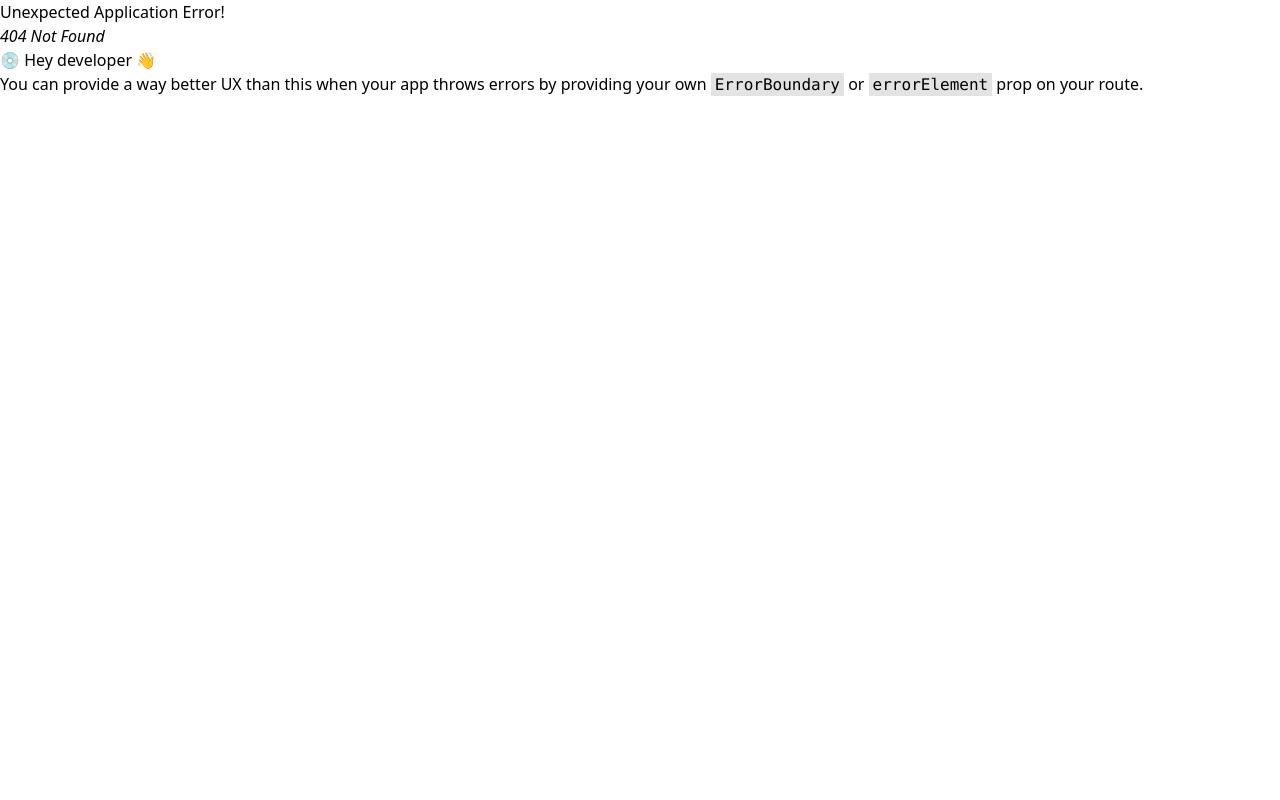
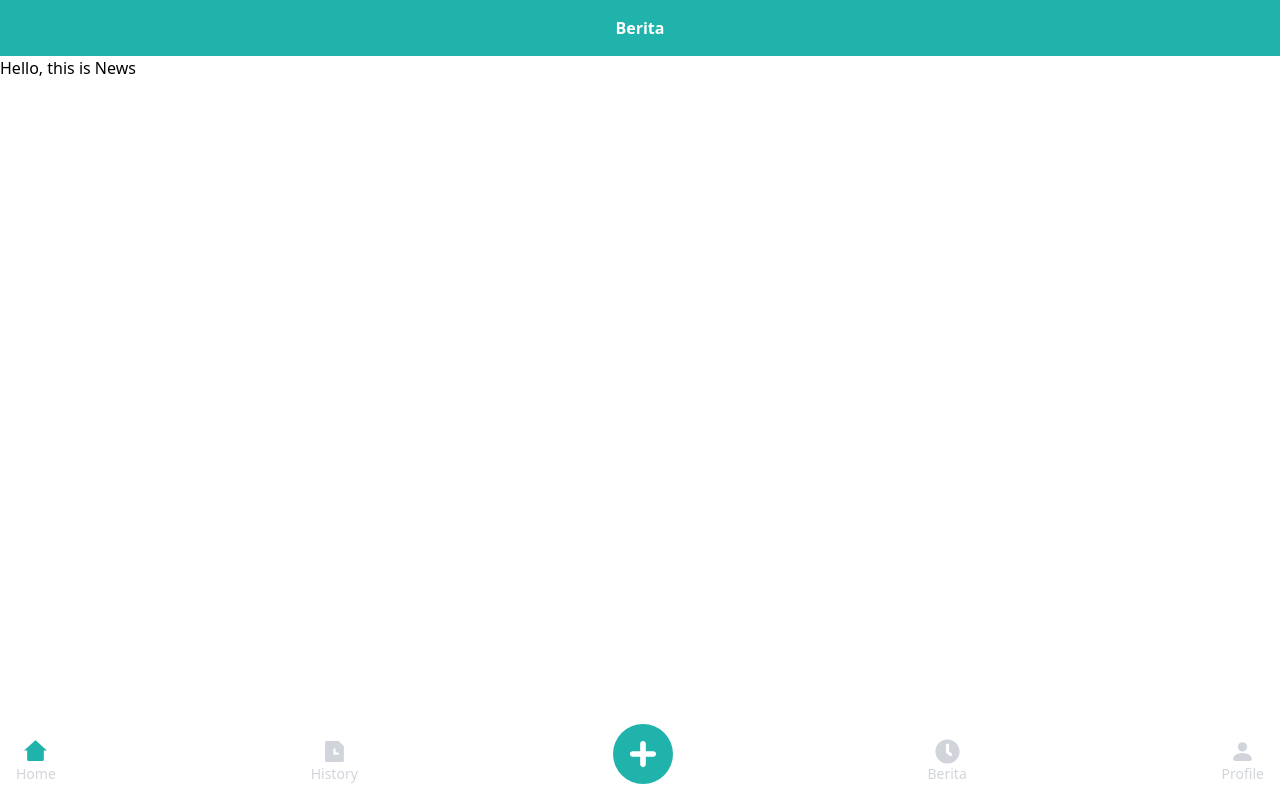
Before and after one commit to fauzanpr/looman-web, a React (Vite) app: page /filantrophy/news in a window 1280 px wide. Before the commit this address had no page. Built offline with nearby package versions, Linux system fonts and the light colour scheme.

Commit message:
set routing on filantrophy

```diff
--- /dev/null
+++ b/src/app/filantrophy/views/news/News.tsx
@@ -0,0 +1,13 @@
+import FilantrophyLayout from "../layout"
+
+function News() {
+  return (
+    <FilantrophyLayout headerType="titleOnly" headerTitle="Berita">
+        <main>
+            <p>Hello, this is News</p>
+        </main>
+    </FilantrophyLayout>
+  )
+}
+
+export default News
--- /dev/null
+++ b/src/app/filantrophy/views/profile/FilantrophyProfile.tsx
@@ -0,0 +1,11 @@
+import FilantrophyLayout from '../layout';
+
+function FilantrophyProfile() {
+    return (
+        <FilantrophyLayout headerType="none">
+            <p>Profile</p>
+        </FilantrophyLayout>
+    )
+}
+
+export default FilantrophyProfile
--- a/src/app/global/components/Header.tsx
+++ b/src/app/global/components/Header.tsx
@@ -2,7 +2,7 @@ import { FaArrowLeft } from "react-icons/fa";
 import { IoMdNotifications } from "react-icons/io";
 import { Link } from "react-router-dom";
 
-export type HEADER_TYPE = "profile" | "backMenu" | "titleOnly";
+export type HEADER_TYPE = "profile" | "backMenu" | "titleOnly" | "none";
 // const color = "#d1d5db";
 
 interface IProps {
@@ -27,8 +27,10 @@ function Header({ type, label, href, title }: IProps) {
             return <HeaderProfile />
         case "titleOnly":
             return <TitleOnly title={title || ""} />
+        case "backMenu":
+            return <BackMenu label={label || ""} href={href || ""} />
         default:
-            return <BackMenu label={label || ""} href={href || ""} />
+            return "";
     }
 }
 
```
Also changed, not shown: src/App.tsx (+10 -0 lines).
